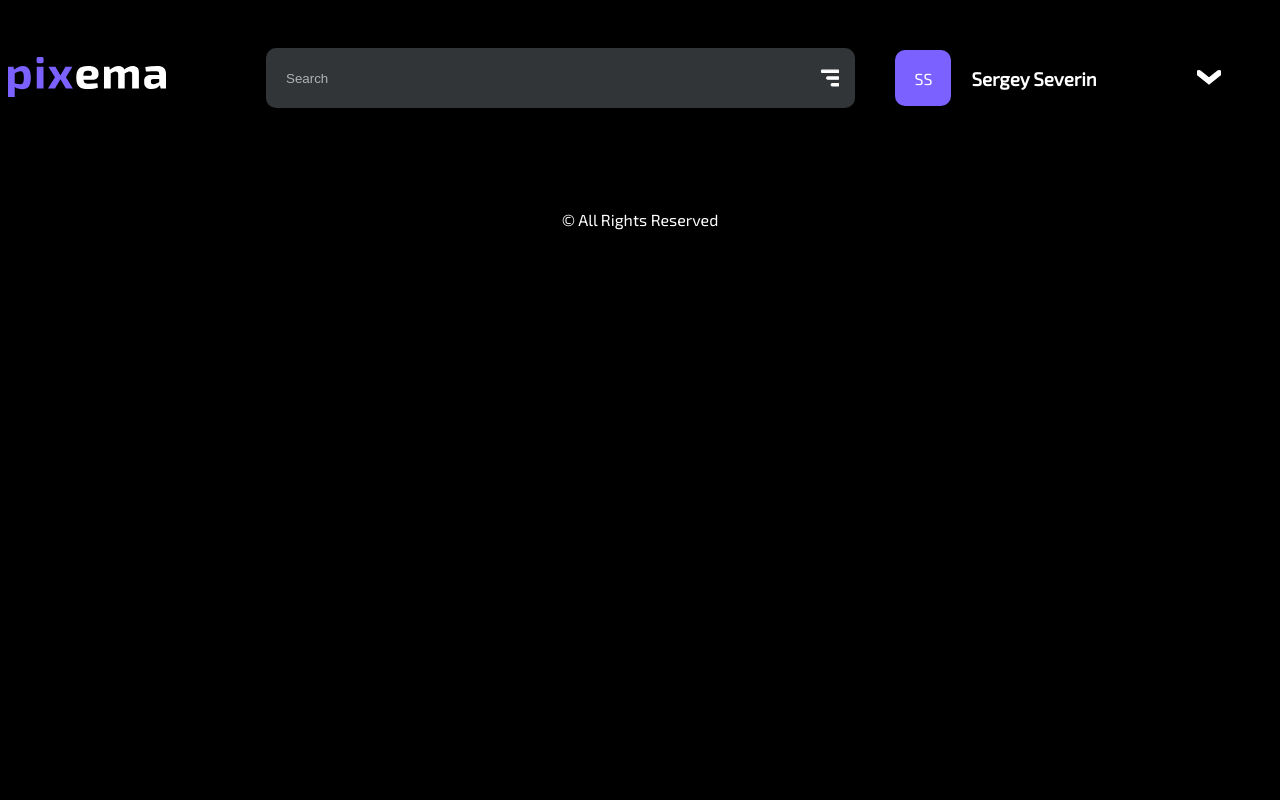
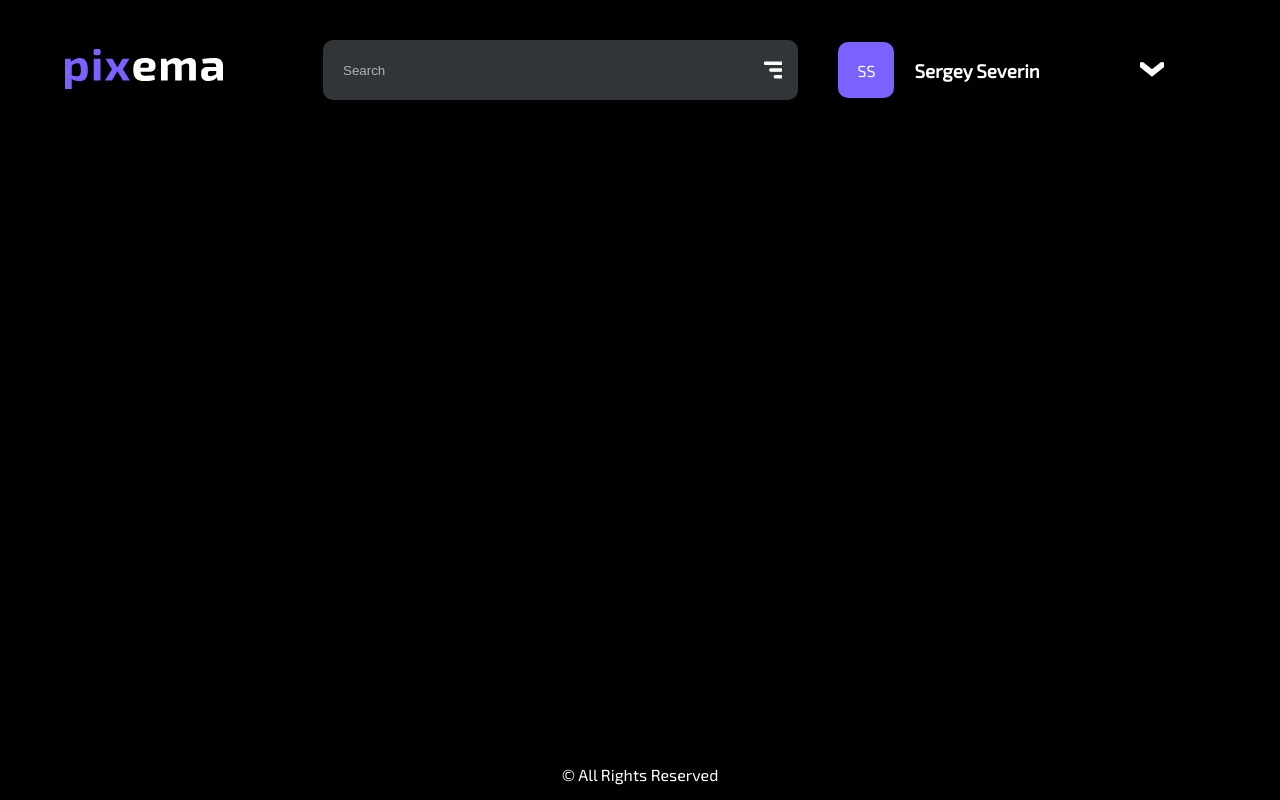
Before and after one commit to sojasac/pixema, a React (Vite) app: page / in a window 1280 px wide. Built offline with nearby package versions, Linux system fonts and the light colour scheme.

Commit message:
feat: main layout

```diff
--- a/src/App.style.scss
+++ b/src/App.style.scss
@@ -27,4 +27,6 @@ body {
   background-color: var(--pixema-background-black);
   font-family: 'Exo 2', sans-serif;
   color: var(--pixema-text-color);
+  margin: 0;
+  padding: 0;
 }
--- a/src/App.tsx
+++ b/src/App.tsx
@@ -1,11 +1,9 @@
 import './App.style.scss';
-import { Footer } from './features/Footer/Footer';
-import { Navbar } from './features/navbar/Navbar';
+import { MainLayout } from './layouts/MainLayout/MainLayout';
 export const App = () => {
   return (
     <div>
-      <Navbar />
-      <Footer />
+      <MainLayout />
     </div>
   );
 };
--- /dev/null
+++ b/src/layouts/MainLayout/MainLayout.tsx
@@ -0,0 +1,14 @@
+import { Footer } from '~/features/Footer/Footer';
+import { Navbar } from '~/features/navbar/Navbar';
+
+import MainLayoutStyle from './MainLayoutStyles.module.scss';
+
+export const MainLayout = () => {
+  return (
+    <div className={MainLayoutStyle.container}>
+      <Navbar />
+      <main></main>
+      <Footer />
+    </div>
+  );
+};
--- /dev/null
+++ b/src/layouts/MainLayout/MainLayoutStyles.module.scss
@@ -0,0 +1,19 @@
+.container {
+  --pixema-max-width: 1920px;
+  min-height: 100vh;
+  display: flex;
+  flex-direction: column;
+  margin: 0 65px;
+
+  main {
+    flex: 1;
+    display: grid;
+    grid-template-columns: 370px 1fr;
+    width: 100%;
+  }
+
+  footer {
+    width: 100%;
+    margin: auto;
+  }
+}
```
